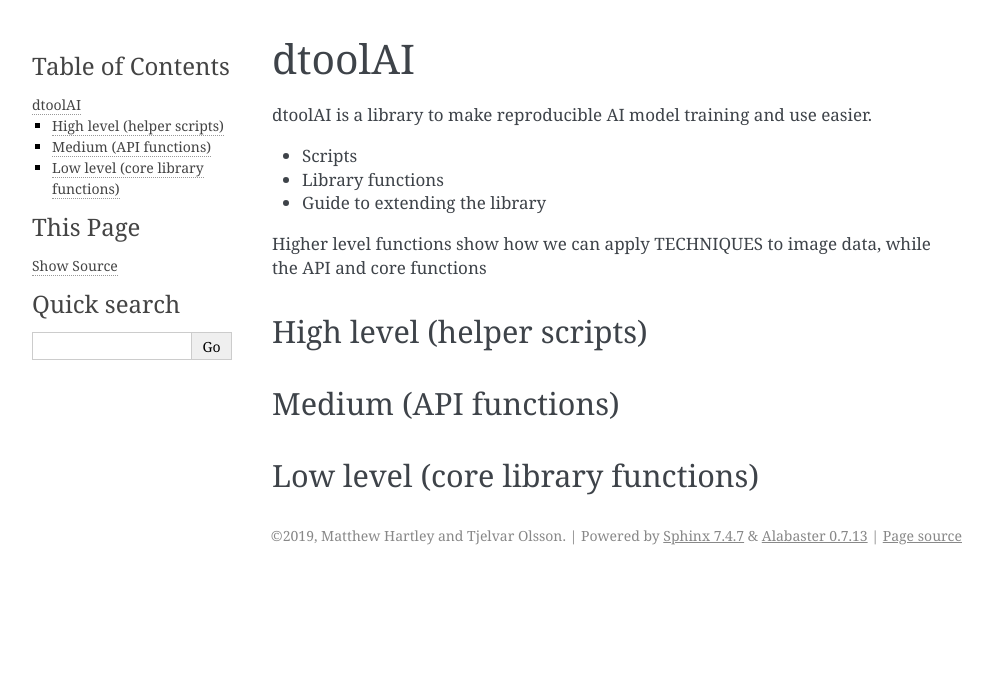
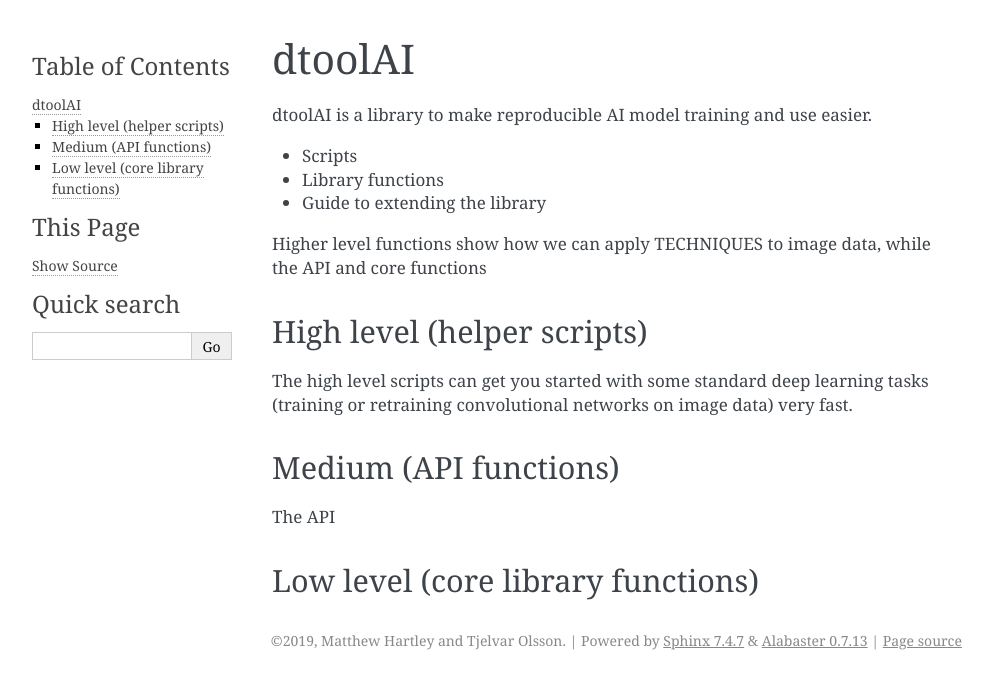
Before and after one commit to JIC-CSB/dtoolai, a Sphinx documentation site: the page built from docs/source/introduction.rst, in a window 1280 px wide. Shown: the top 689 px of the page, without its empty margins (148-1140 px from the left). Built offline with Sphinx 7.4.7, drawn with Linux system fonts in a browser that asks for light colours.

Commit message:
Update documentation

```diff
--- a/docs/source/introduction.rst
+++ b/docs/source/introduction.rst
@@ -15,8 +15,15 @@
 High level (helper scripts)
 ~~~~~~~~~~~~~~~~~~~~~~~~~~~
 
+The high level scripts can get you started with some standard deep learning
+tasks (training or retraining convolutional networks on image data) very fast.
+
+
+
 Medium (API functions)
 ~~~~~~~~~~~~~~~~~~~~~~
 
+The API
+
 Low level (core library functions)
 ~~~~~~~~~~~~~~~~~~~~~~~~~~~~~~~~~~
```
Also changed, not shown: docs/source/installation.rst (added, +16 -0 lines), docs/source/training_from_scratch.rst (added, +11 -0 lines).
